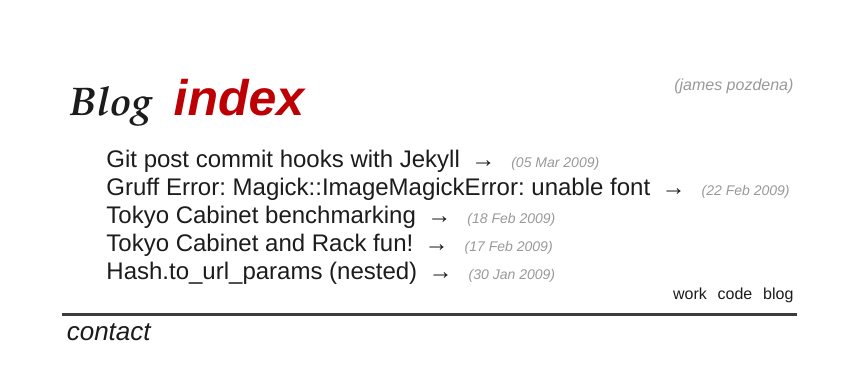
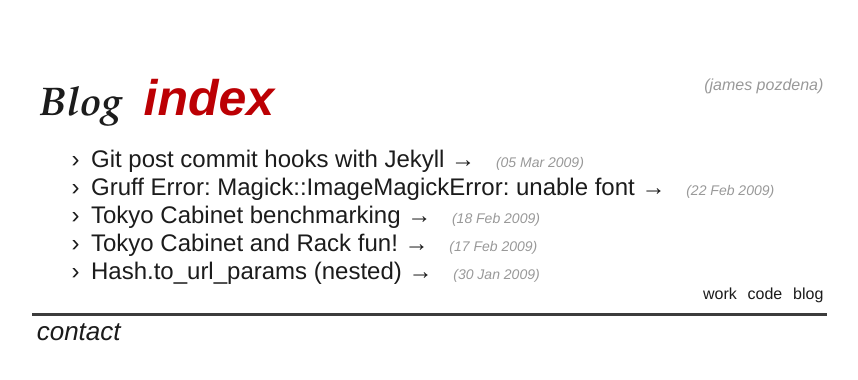
Before and after one commit to jpoz/blog.jpoz.net, a Jekyll site: the page built from index.html, in a window 1280 px wide. Shown: the top 380 px of the page, without its empty margins (211-1069 px from the left). Built offline with Jekyll 4.4.1, drawn with Linux system fonts in a browser that asks for light colours.

Commit message:
makin it ever purrrdier

```diff
--- a/css/pozdena.css
+++ b/css/pozdena.css
@@ -61,7 +61,7 @@ ul {
  padding-bottom: 10px;
 }
 #main {
- width: 735px;
+ width: 795px;
  text-align: left;
  margin: 75px auto;
 }
--- a/index.html
+++ b/index.html
@@ -5,6 +5,6 @@ title: index
 
 <ul class="posts">
   {% for post in site.posts %}
-    <li><a href="{{ post.url }}">{{ post.title }}</a> &rarr;<span class='post_date'>({{ post.date | date_to_string }})</span></li>
+    <li>&rsaquo; <a href="{{ post.url }}">{{ post.title }}  &rarr;</a><span class='post_date'>({{ post.date | date_to_string }})</span></li>
   {% endfor %}
 </ul>
```
